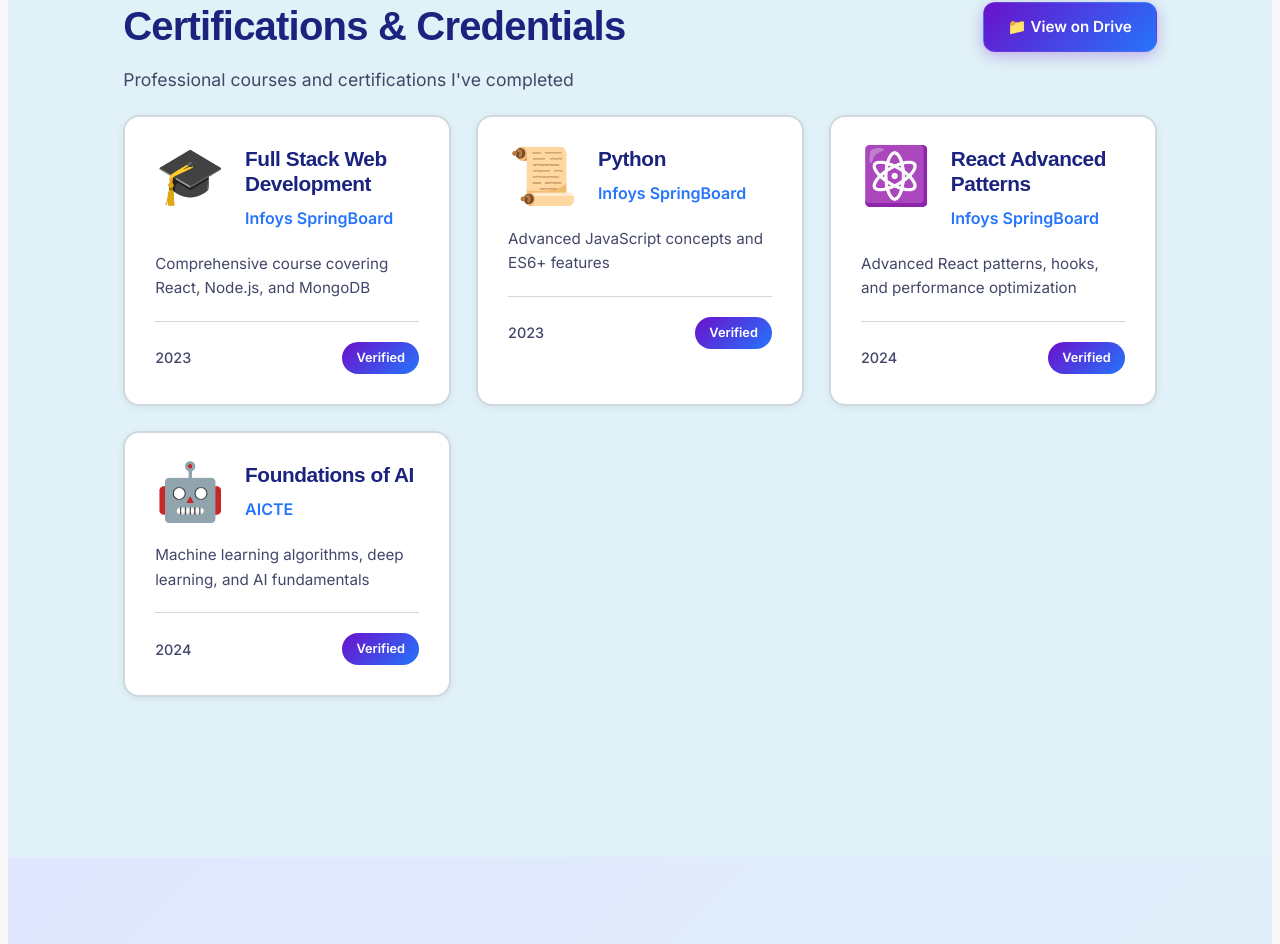
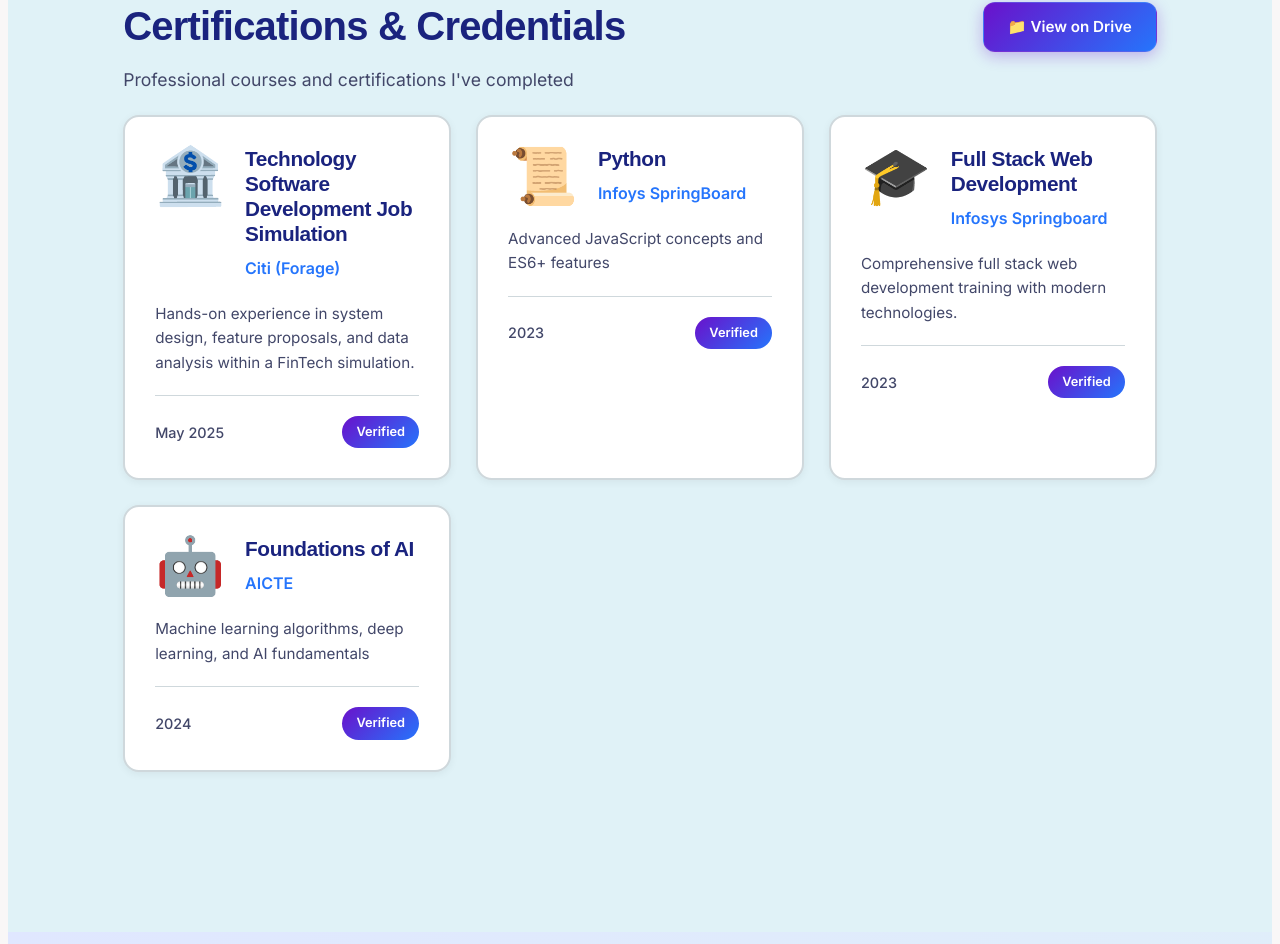
Before and after one commit to Uday0912/Portfolio, a React (Vite) app in the folder frontend/: page / in a window 1280 px wide. Shown: the part 7785-8729 px from the top of the page. Built offline with nearby package versions, Linux system fonts and the light colour scheme.

Commit message:
Update certifications content

```diff
--- a/frontend/src/components/Certifications.jsx
+++ b/frontend/src/components/Certifications.jsx
@@ -5,11 +5,11 @@
   const certifications = [
     {
       id: 1,
-      title: "Full Stack Web Development",
-      issuer: "Infoys SpringBoard",
-      date: "2023",
-      icon: "🎓",
-      description: "Comprehensive course covering React, Node.js, and MongoDB",
+      title: "Technology Software Development Job Simulation",
+      issuer: "Citi (Forage)",
+      date: "May 2025",
+      icon: "🏦",
+      description:"Hands-on experience in system design, feature proposals, and data analysis within a FinTech simulation."
     },
     {
       id: 2,
@@ -20,13 +20,13 @@
       description: "Advanced JavaScript concepts and ES6+ features",
     },
     {
-      id: 3,
-      title: "React Advanced Patterns",
-      issuer: "Infoys SpringBoard",
-      date: "2024",
-      icon: "⚛️",
-      description: "Advanced React patterns, hooks, and performance optimization",
-    },
+        id: 1,
+        title: "Full Stack Web Development",
+        issuer: "Infosys Springboard",
+        date: "2023",
+        icon: "🎓",
+        description: "Comprehensive full stack web development training with modern technologies.",
+      },
     {
       id: 4,
       title: "Foundations of AI",
```
